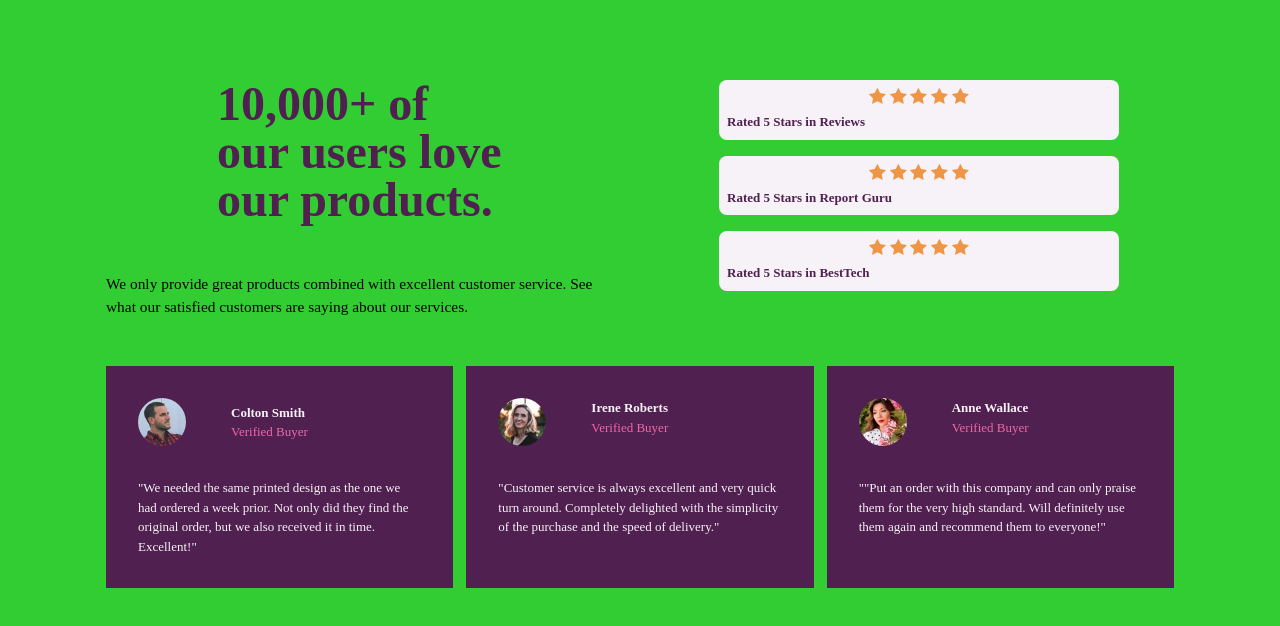
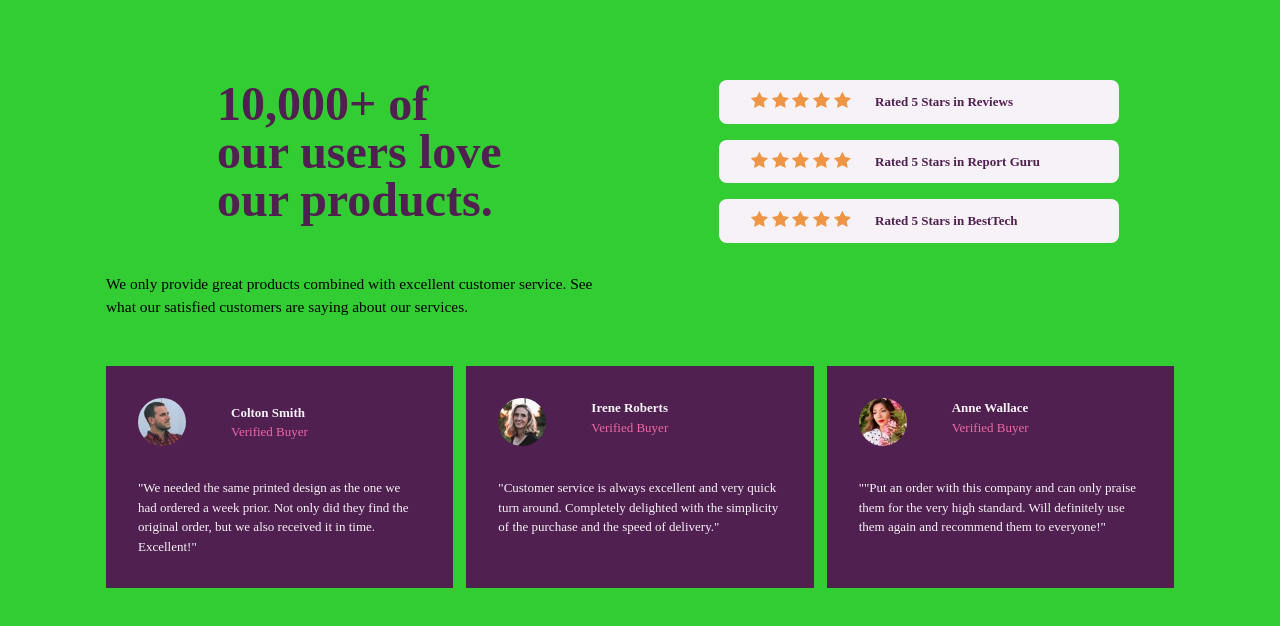
Before and after one commit to Byron2016/prcHtml, a website: page public/index_socialproofsection_01_c.html in a window 1280 px wide. Drawn offline with Linux system fonts and the light colour scheme.

Commit message:
1.31.46 regilla todo

```diff
--- a/sass/socialproofsection/ver_c/socialproofsection_components/_ratings.scss
+++ b/sass/socialproofsection/ver_c/socialproofsection_components/_ratings.scss
@@ -5,7 +5,7 @@
     color: var(--clr-primary-700);
     background: var(--clr-neutral-200);
     font-weight: 800;
-    padding: .5rem;
+    padding: .75rem 2rem;
     border-radius: var(--br);
     max-width: 25rem;
     margin-left: auto;
@@ -24,5 +24,14 @@
       background-repeat: space;
 
     }
+
+    @media (min-width: 50em) {
+      display: flex;
+      align-content: center;
+
+      &::before {
+        margin: 0 1.5rem 0 0;
+      }
+    }
   }
 }
```
Also changed, not shown: sass/main_c.css, 1 other file.
